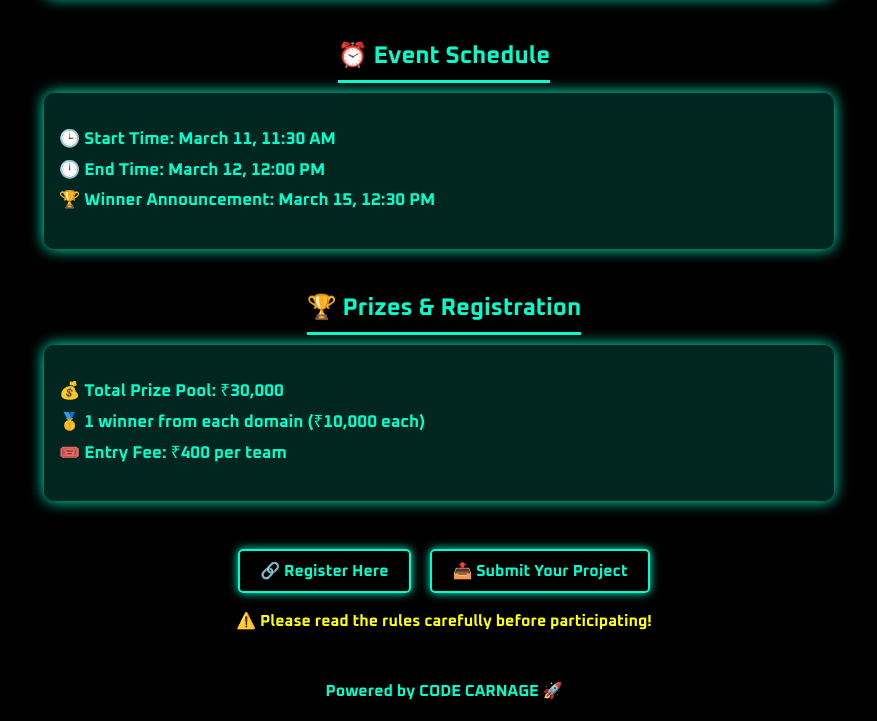
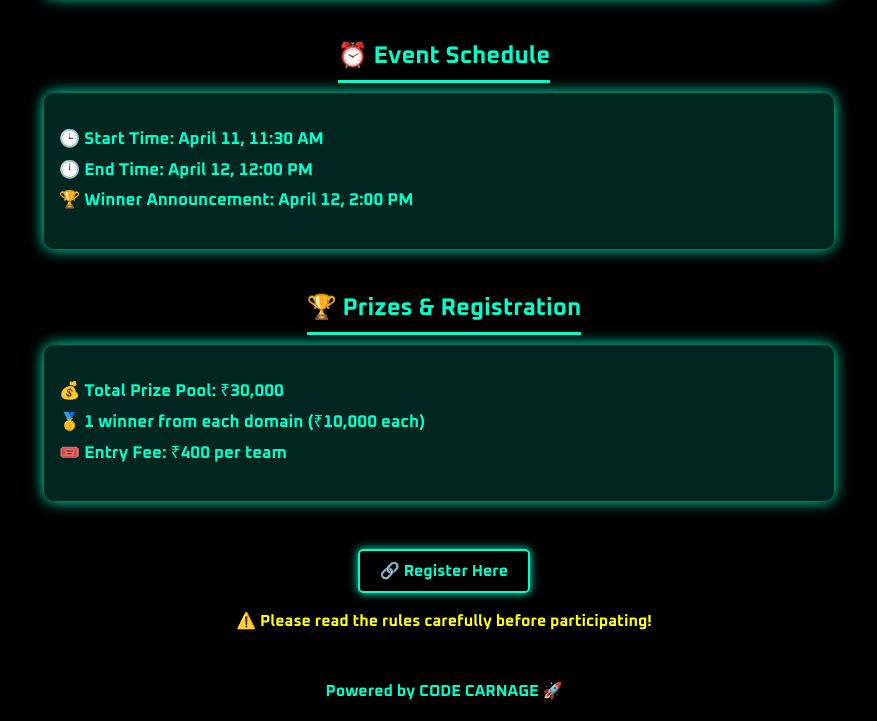
Before and after one commit to rohanraj006/CodeCarnage.github.io, a plain HTML site: page index.html in a window 1280 px wide. Shown: the part 1036-1757 px from the top of the page, without its empty margins (196-1073 px from the left). Drawn offline with Linux system fonts and the light colour scheme.

Commit message:
link updated

```diff
--- a/index.html
+++ b/index.html
@@ -44,9 +44,9 @@
         <section class="section">
             <h2 class="section-title">⏰ Event Schedule</h2>
             <div class="content-box">
-                <p>🕒 <b>Start Time:</b> March 11, 11:30 AM<br>
-                🕛 <b>End Time:</b> March 12, 12:00 PM<br>
-                🏆 <b>Winner Announcement:</b> March 15, 12:30 PM</p>
+                <p>🕒 <b>Start Time:</b> April 11, 11:30 AM<br>
+                🕛 <b>End Time:</b> April 12, 12:00 PM<br>
+                🏆 <b>Winner Announcement:</b> April 12, 2:00 PM</p>
             </div>
         </section>
 
@@ -60,8 +60,8 @@
         </section>
 
         <div class="links-container">
-            <a href="https://example.com/register" class="link">🔗 Register Here</a>
-            <a href="https://example.com/submit" class="link">📤 Submit Your Project</a>
+            <a href="https://docs.google.com/forms/d/e/1FAIpQLSfYRPPXF7-g1Yhi5lYLwUOpwj-aq_wnyyO20I4FGoWYumURNw/viewform?usp=sharing" class="link">🔗 Register Here</a>
+            <!-- <a href="https://example.com/submit" class="link">📤 Submit Your Project</a> -->
         </div>
 
         <p class="warning">⚠️ Please read the rules carefully before participating!</p>
```
